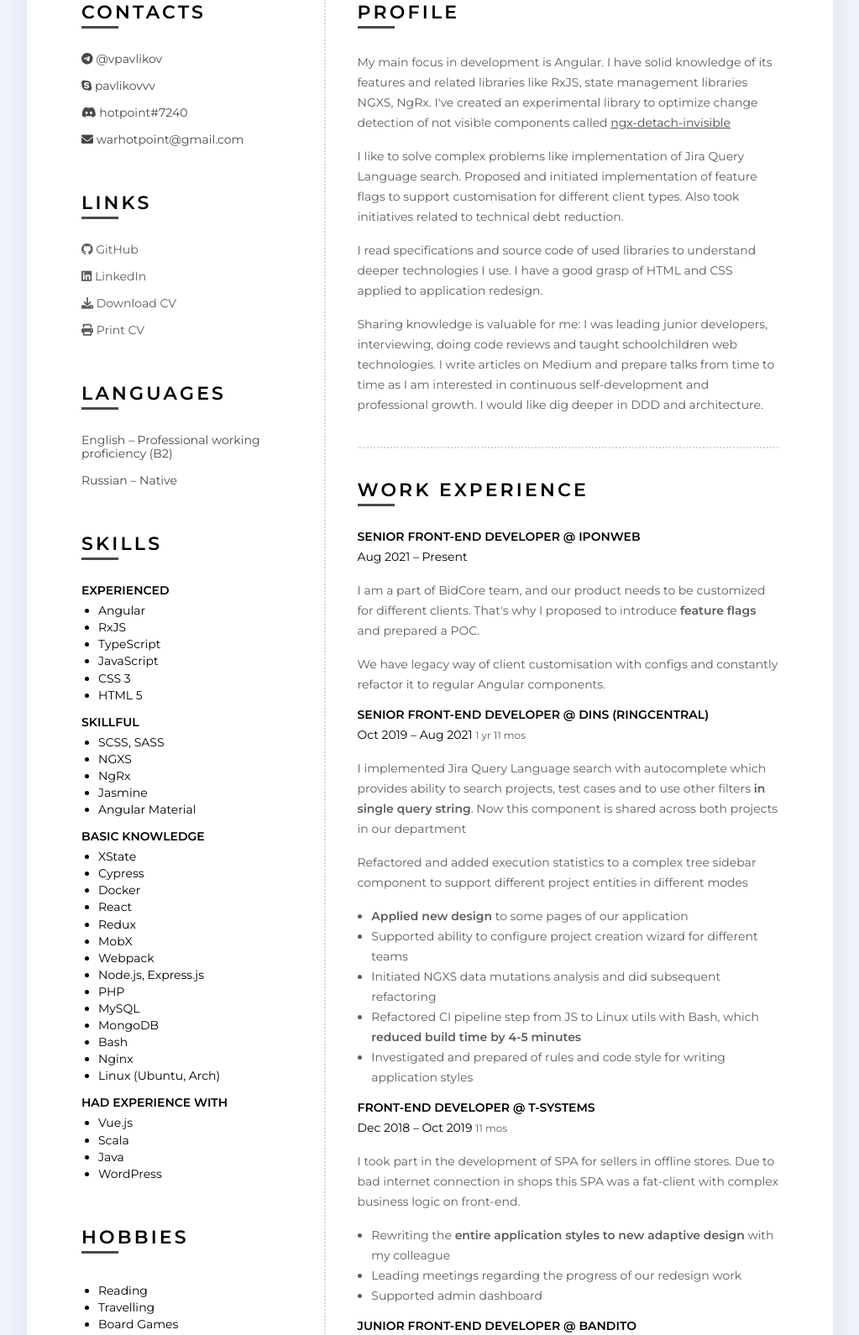
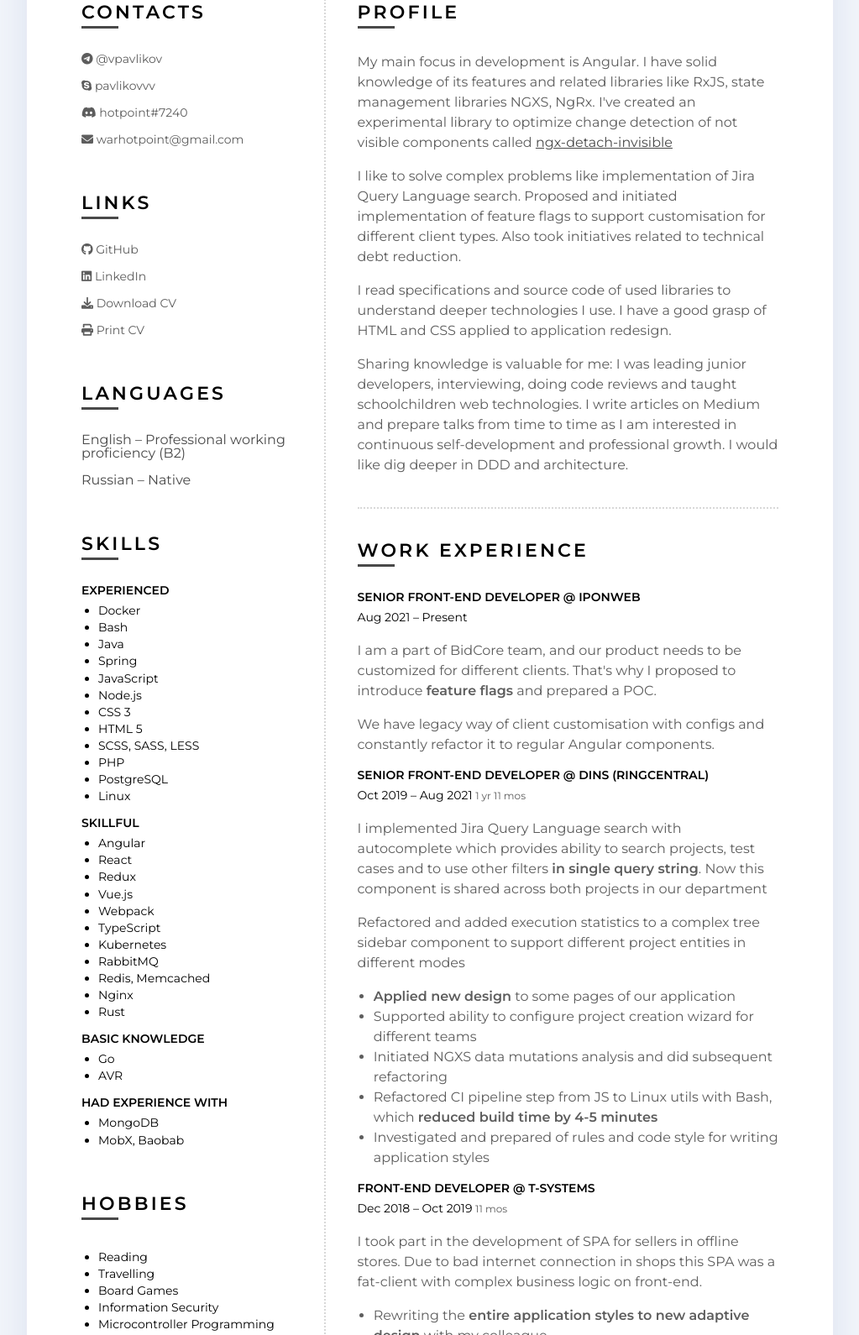
Before and after one commit to crossdot/crossdot.github.io, a plain HTML site: page index.html in a window 1280 px wide. Shown: the part 316-1906 px from the top of the page at 84% size, without its empty margins (128-1151 px from the left). Drawn offline with nearby package versions, Linux system fonts and the light colour scheme.

Commit message:
skills, fix links in info section

```diff
--- a/css/main.css
+++ b/css/main.css
@@ -57,6 +57,7 @@
 a:hover .underline-on-link-hover,
 button:hover .underline-on-link-hover {
     text-decoration: underline;
+    text-underline-offset: .275em;
 }
 
 html {
@@ -274,11 +275,13 @@
 }
 
 .info-section__text {
-    margin-top: 0;
-    margin-bottom: 1rem;
     color: var(--light-text-color);
-    font-size: .875rem;
+    font-size: 1rem;
     line-height: 1rem;
+}
+
+.info-section__text + .info-section__text {
+    margin-top: .875rem;
 }
 
 .info-section__text--long {
@@ -324,11 +327,6 @@
     position: absolute;
 }
 
-.info-section__contact-link {
-    display: block;
-    text-decoration: none;
-}
-
 .info-section__list {
     margin: .5rem 0 1rem 0;
     padding-left: 1rem;
--- a/index.html
+++ b/index.html
@@ -38,30 +38,22 @@
       <div class="general-info">
         <section class="info-section info-section--no-border">
           <h3 class="info-section__heading">Contacts</h3>
-          <div class="info-section__text">
-            <a href="https://t.me/vpavlikov" target="_blank" class="info-section__contact-link">
+          <a href="https://t.me/vpavlikov" target="_blank" class="info-section__link">
             <i class="fab fa-telegram" aria-hidden="true"></i>
-              @vpavlikov
+            <span class="underline-on-link-hover">@vpavlikov</span>
           </a>
-          </div>
-          <div class="info-section__text">
-            <a href="skype:pavlikovvv@chat" target="_blank" class="info-section__contact-link">
+          <a href="skype:pavlikovvv@chat" target="_blank" class="info-section__link">
             <i class="fa-brands fa-skype" aria-hidden="true"></i>
-              pavlikovvv
+            <span class="underline-on-link-hover">pavlikovvv</span>
           </a>
-          </div>
-          <div class="info-section__text">
-            <a href="https://discordapp.com/users/575451440663887872/" target="_blank" class="info-section__contact-link">
+          <a href="https://discordapp.com/users/575451440663887872/" target="_blank" class="info-section__link">
             <i class="fa-brands fa-discord" aria-hidden="true"></i>
-              hotpoint#7240
+            <span class="underline-on-link-hover">hotpoint#7240</span>
           </a>
-          </div>
-          <div class="info-section__text">
-            <a href="mailto:warhotpoint@gmail.com" target="_blank" class="info-section__contact-link">
+          <a href="mailto:warhotpoint@gmail.com" target="_blank" class="info-section__link">
             <i class="fa fa-envelope" aria-hidden="true"></i>
-              warhotpoint@gmail.com
+            <span class="underline-on-link-hover">warhotpoint@gmail.com</span>
           </a>
-          </div>
         </section>
         <section class="info-section info-section--no-border">
           <h3 class="info-section__heading">Links</h3>
@@ -93,44 +85,42 @@
           <h3 class="info-section__heading">Skills</h3>
           <h4 class="info-section__sub-heading">Experienced</h4>
           <ul class="info-section__list">
-            <li>Angular</li>
-            <li>RxJS</li>
-            <li>TypeScript</li>
+            <li>Docker</li>
+            <li>Bash</li>
+            <li>Java</li>
+            <li>Spring</li>
             <li>JavaScript</li>
+            <li>Node.js</li>
             <li>CSS 3</li>
             <li>HTML 5</li>
+            <li>SCSS, SASS, LESS</li>
+            <li>PHP</li>
+            <li>PostgreSQL</li>
+            <li>Linux</li>
           </ul>
           <h4 class="info-section__sub-heading">Skillful</h4>
           <ul class="info-section__list">
-            <li>SCSS, SASS</li>
-            <li>NGXS</li>
-            <li>NgRx</li>
-            <li>Jasmine</li>
-            <li>Angular Material</li>
+            <li>Angular</li>
+            <li>React</li>
+            <li>Redux</li>
+            <li>Vue.js</li>
+            <li>Webpack</li>
+            <li>TypeScript</li>
+            <li>Kubernetes</li>
+            <li>RabbitMQ</li>
+            <li>Redis, Memcached</li>
+            <li>Nginx</li>
+            <li>Rust</li>
           </ul>
           <h4 class="info-section__sub-heading">Basic Knowledge</h4>
           <ul class="info-section__list">
-            <li>XState</li>
-            <li>Cypress</li>
-            <li>Docker</li>
-            <li>React</li>
-            <li>Redux</li>
-            <li>MobX</li>
-            <li>Webpack</li>
-            <li>Node.js, Express.js</li>
-            <li>PHP</li>
-            <li>MySQL</li>
-            <li>MongoDB</li>
-            <li>Bash</li>
-            <li>Nginx</li>
-            <li>Linux (Ubuntu, Arch)</li>
+            <li>Go</li>
+            <li>AVR</li>
           </ul>
           <h4 class="info-section__sub-heading">Had experience with</h4>
           <ul class="info-section__list">
-            <li>Vue.js</li>
-            <li>Scala</li>
-            <li>Java</li>
-            <li>WordPress</li>
+            <li>MongoDB</li>
+            <li>MobX, Baobab</li>
           </ul>
         </section>
         <section class="info-section info-section--no-border">
@@ -139,6 +129,8 @@
             <li>Reading</li>
             <li>Travelling</li>
             <li>Board Games</li>
+            <li>Information Security</li>
+            <li>Microcontroller Programming</li>
           </ul>
         </section>
       </div>
```
Lines whose indentation alone changed are shown as unchanged.
